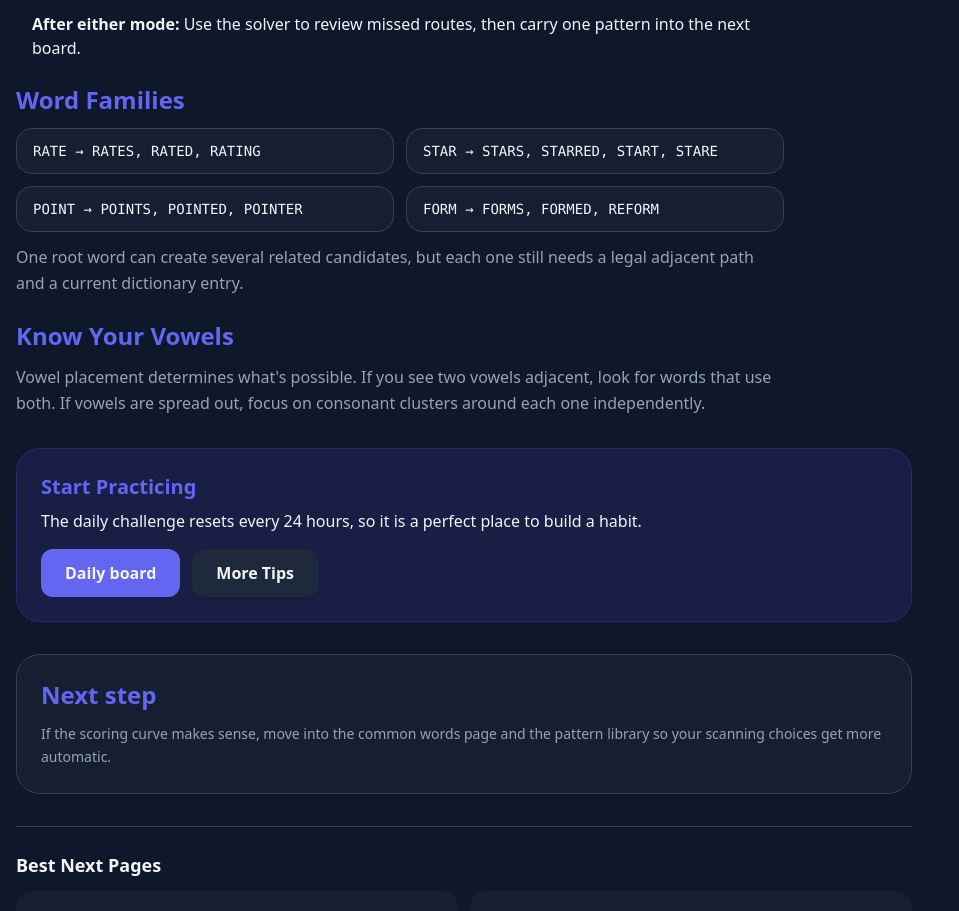
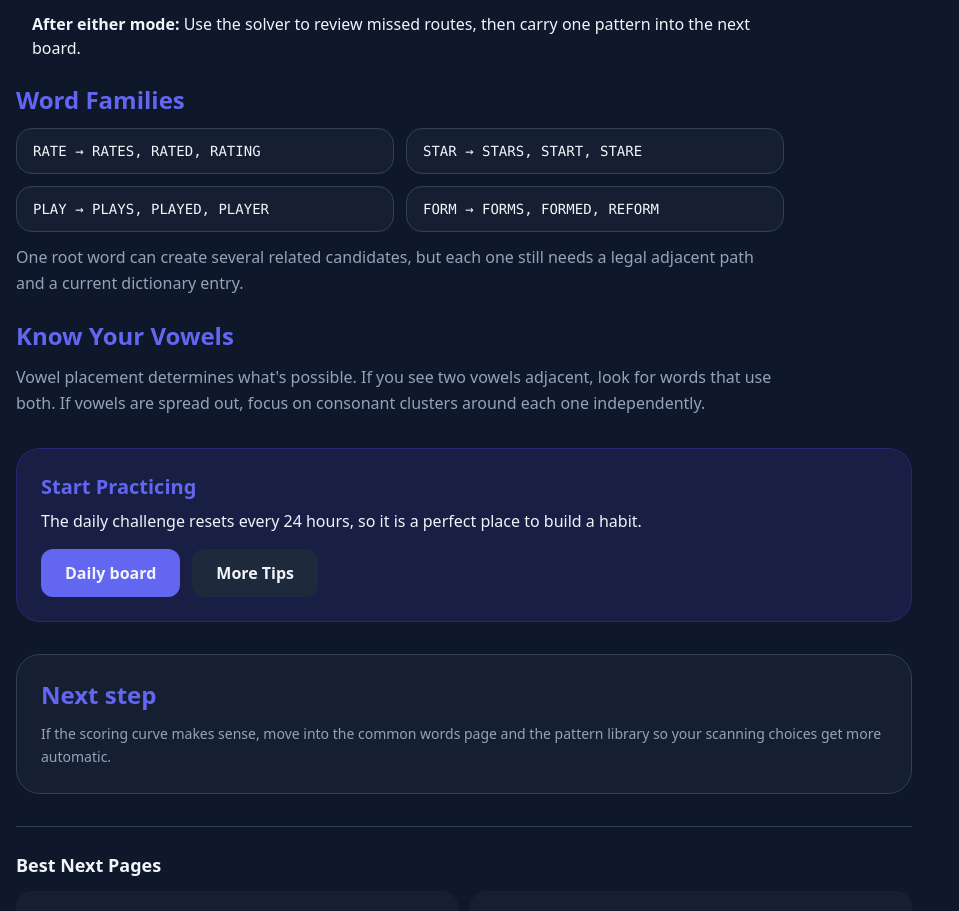
Before and after one commit to aieasygames-alt/wordgrid, a Next.js app: page /guides/word-grid-strategies in a window 1280 px wide. Shown: the part 1124-2035 px from the top of the page, without its empty margins (0-959 px from the left). Built offline with nearby package versions, Linux system fonts and the light colour scheme.

Commit message:
fix: keep strategy examples within word list

```diff
--- a/scripts/verify-word-list.mjs
+++ b/scripts/verify-word-list.mjs
@@ -153,6 +153,7 @@ const strategyPages = [
   "src/app/guides/how-to-win-boggle/page.tsx",
   "src/app/guides/advanced-boggle-strategies/page.tsx",
   "src/app/guides/how-to-find-more-words/page.tsx",
+  "src/app/guides/word-grid-strategies/page.tsx",
 ];
 const nonWordTokens = new Set(["JSON", "FAQ"]);
 
--- a/src/app/guides/word-grid-strategies/page.tsx
+++ b/src/app/guides/word-grid-strategies/page.tsx
@@ -183,7 +183,7 @@ export default function Guide2() {
               <div>
                 <h2 className="text-2xl font-semibold text-primary mb-3">Word Families</h2>
                 <div className="grid gap-3 md:grid-cols-2">
-                  {["RATE → RATES, RATED, RATING", "STAR → STARS, STARRED, START, STARE", "POINT → POINTS, POINTED, POINTER", "FORM → FORMS, FORMED, REFORM"].map((line) => (
+                  {["RATE → RATES, RATED, RATING", "STAR → STARS, START, STARE", "PLAY → PLAYS, PLAYED, PLAYER", "FORM → FORMS, FORMED, REFORM"].map((line) => (
                     <div key={line} className="rounded-2xl bg-surface/50 border border-border px-4 py-3 font-mono text-sm">
                       {line}
                     </div>
```
